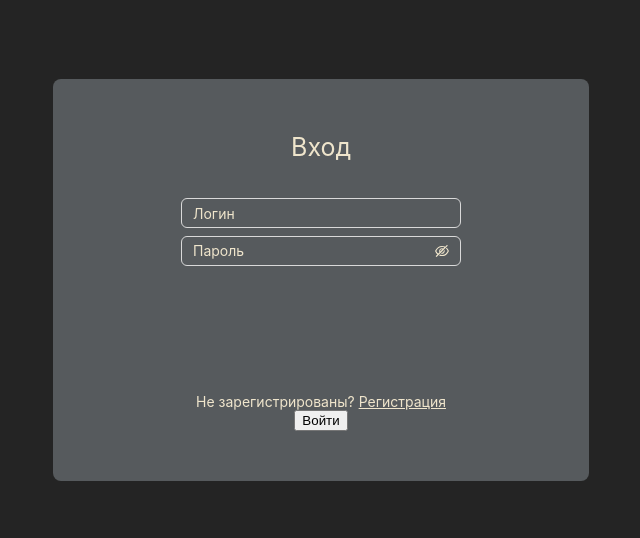
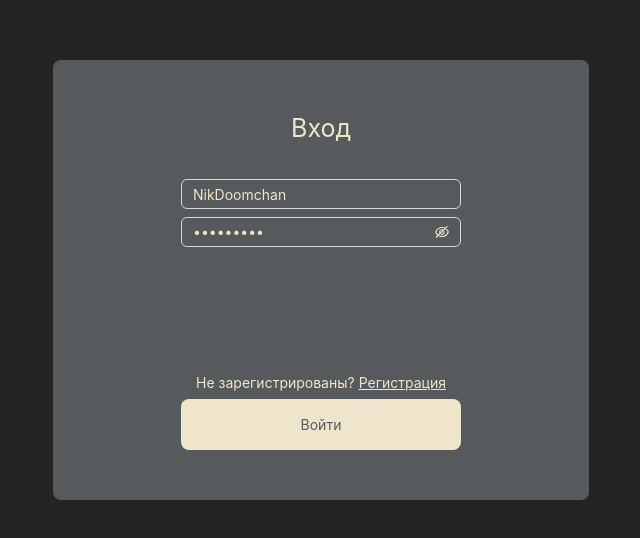
Before and after one commit to grozzzny/cat-pairs, a React (Vite) app in the folder packages/client/: page /login in a window 1280 px wide. Shown: the part 120-658 px from the top of the page, without its empty margins (319-959 px from the left). Built offline with nearby package versions, Linux system fonts and the light colour scheme.

Commit message:
feat(CAT-15): api auth validation

```diff
--- a/packages/client/src/api/auth.ts
+++ b/packages/client/src/api/auth.ts
@@ -1,12 +1,13 @@
-import { API_PARAMS, YANDEX_API_HOST } from '@/helpers/constants/api';
-import { LoginRequestDto } from '@/helpers/types/auth';
+import { fetchHelper } from '@/helpers';
+import { YANDEX_API_HOST } from '@/helpers/constants/api';
+import { LoginRequestDto } from '@/helpers/types/api';
 
 export class AuthApi {
-  static async login(params: LoginRequestDto) {
-    return await fetch(`${YANDEX_API_HOST}/auth/signin`, {
-      ...API_PARAMS,
+  static login(params: LoginRequestDto) {
+    return fetchHelper({
+      url: `${YANDEX_API_HOST}/auth/signin`,
       method: 'POST',
-      body: JSON.stringify(params),
+      data: params,
     });
   }
 }
--- a/packages/client/src/helpers/constants/api.ts
+++ b/packages/client/src/helpers/constants/api.ts
@@ -1,8 +1 @@
 export const YANDEX_API_HOST = 'https://ya-praktikum.tech/api/v2';
-
-export const API_PARAMS = {
-  credential: 'include',
-  headers: {
-    'Content-Type': 'application/json',
-  },
-};
--- /dev/null
+++ b/packages/client/src/helpers/fetch-helper.ts
@@ -0,0 +1,16 @@
+export interface FetchHelperProps {
+  url: string;
+  data: object;
+  method: 'GET' | 'POST' | 'PUT' | 'DELETE';
+}
+
+export const fetchHelper = ({ url, data, method }: FetchHelperProps) => {
+  return fetch(url, {
+    method,
+    body: JSON.stringify(data),
+    credentials: 'include',
+    headers: {
+      'Content-Type': 'application/json',
+    },
+  });
+};
--- a/packages/client/src/helpers/index.ts
+++ b/packages/client/src/helpers/index.ts
@@ -1,3 +1,4 @@
 export { Validator } from './validator';
 export * from './helper';
 export { Color } from '@/helpers/constants/global';
+export { fetchHelper } from './fetch-helper';
--- /dev/null
+++ b/packages/client/src/helpers/request.ts
@@ -0,0 +1,3 @@
+export function isRequestError(status: number) {
+  return 400 <= status;
+}
--- /dev/null
+++ b/packages/client/src/helpers/types/api.ts
@@ -0,0 +1,9 @@
+export type LoginRequestDto = {
+  login: string;
+  password: string;
+};
+
+export type LoginRequestResult = {
+  isOk: boolean;
+  reason: string;
+};
--- a/packages/client/src/helpers/types/auth.ts
+++ /dev/null
@@ -1,4 +0,0 @@
-export type LoginRequestDto = {
-  login: string;
-  password: string;
-};
--- a/packages/client/src/helpers/types/index.ts
+++ b/packages/client/src/helpers/types/index.ts
@@ -1 +1 @@
-export * from './auth';
+export * from './api';
--- a/packages/client/src/pages/login-page/login-page.tsx
+++ b/packages/client/src/pages/login-page/login-page.tsx
@@ -1,4 +1,5 @@
 import { Input, PageWrapper } from '@/components';
+import { Button } from '@/components/button';
 import { AuthService } from '@/services/auth';
 import { Flex } from 'antd';
 import { useState } from 'react';
@@ -6,10 +7,15 @@ import { useNavigate } from 'react-router-dom';
 
 type InputEvent = React.ChangeEvent<HTMLInputElement>;
 
+type ValidateValueType = {
+  login: string;
+  password: string;
+};
+
 export const LoginPage = () => {
   const navigate = useNavigate();
-  const [login, setLogin] = useState('');
-  const [password, setPassword] = useState('');
+  const [login, setLogin] = useState('NikDoomchan');
+  const [password, setPassword] = useState('QWERTY123');
 
   const handleLoginChange = (e: InputEvent) => {
     setLogin(e.target.value);
@@ -17,6 +23,18 @@ export const LoginPage = () => {
 
   const handlePasswordChange = (e: InputEvent) => {
     setPassword(e.target.value);
+  };
+
+  const handleValidateLogin = async ({
+    login,
+    password,
+  }: ValidateValueType) => {
+    const result = await AuthService.login({ login, password });
+    if (result.isOk) {
+      navigate('/');
+      return;
+    }
+    console.log(`Не удалось войти: ${result.reason}`);
   };
 
   return (
@@ -41,7 +59,11 @@ export const LoginPage = () => {
               onChange={handlePasswordChange}
             />
           </Flex>
-          <Flex vertical className='form__wrapper-bottom' align='center'>
+          <Flex
+            vertical
+            className='form__wrapper-bottom'
+            align='center'
+            gap={8}>
             <div className='text'>
               Не зарегистрированы?&nbsp;
               <span
@@ -50,9 +72,11 @@ export const LoginPage = () => {
                 Регистрация
               </span>
             </div>
-            <button onClick={() => AuthService.login({ login, password })}>
-              Войти
-            </button>
+            <Button
+              block
+              label='Войти'
+              onClick={() => handleValidateLogin({ login, password })}
+            />
           </Flex>
         </Flex>
       </Flex>
--- a/packages/client/src/services/auth.ts
+++ b/packages/client/src/services/auth.ts
@@ -1,10 +1,14 @@
 import { AuthApi } from '@/api';
-import { LoginRequestDto } from '@/helpers/types';
+import { isRequestError } from '@/helpers/request';
+import { LoginRequestDto, LoginRequestResult } from '@/helpers/types';
 
 export class AuthService {
-  static async login(props: LoginRequestDto) {
+  static async login(props: LoginRequestDto): Promise<LoginRequestResult> {
     const response = await AuthApi.login(props);
-    console.log(response.status);
-    // далее тут обработка результата запроса и другая логика с данными
+    if (response.ok && !isRequestError(response.status)) {
+      return { isOk: true, reason: '' };
+    }
+    const error = await response.json();
+    return { isOk: false, reason: error.reason };
   }
 }
```
